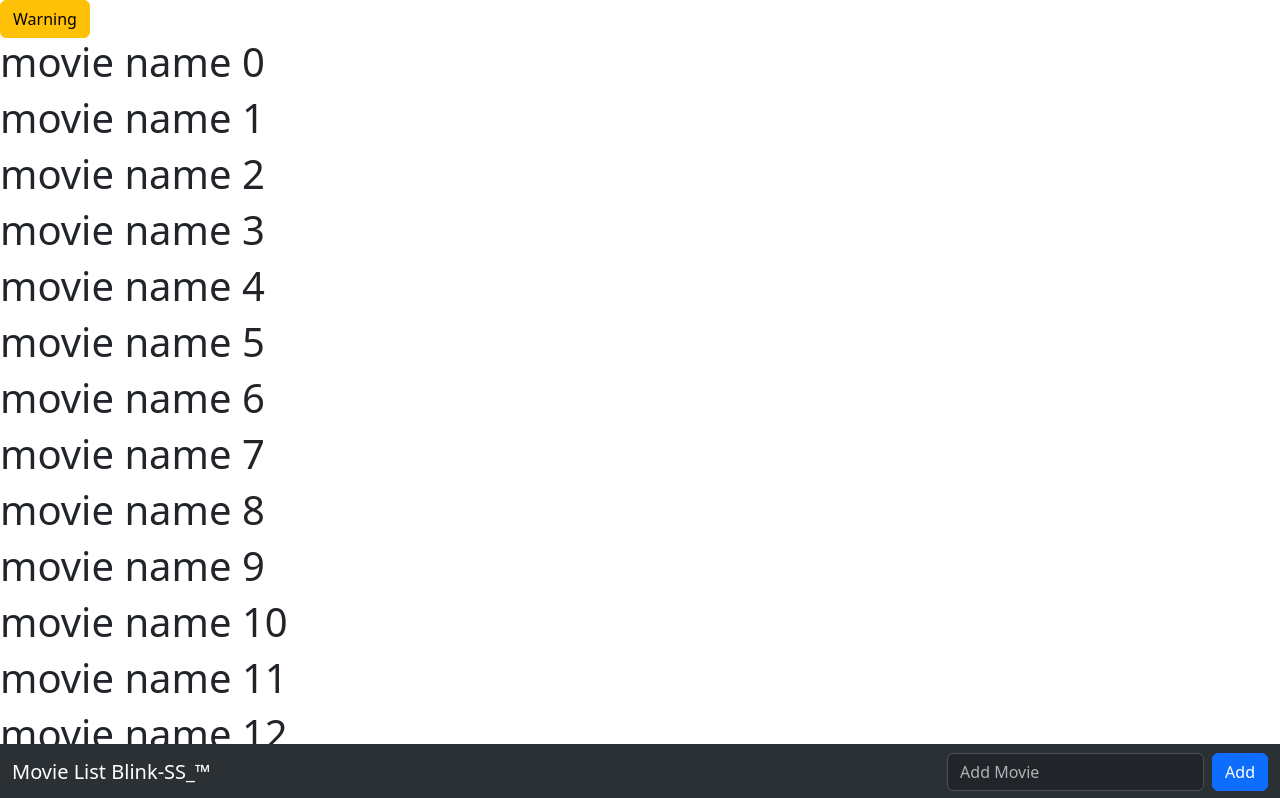
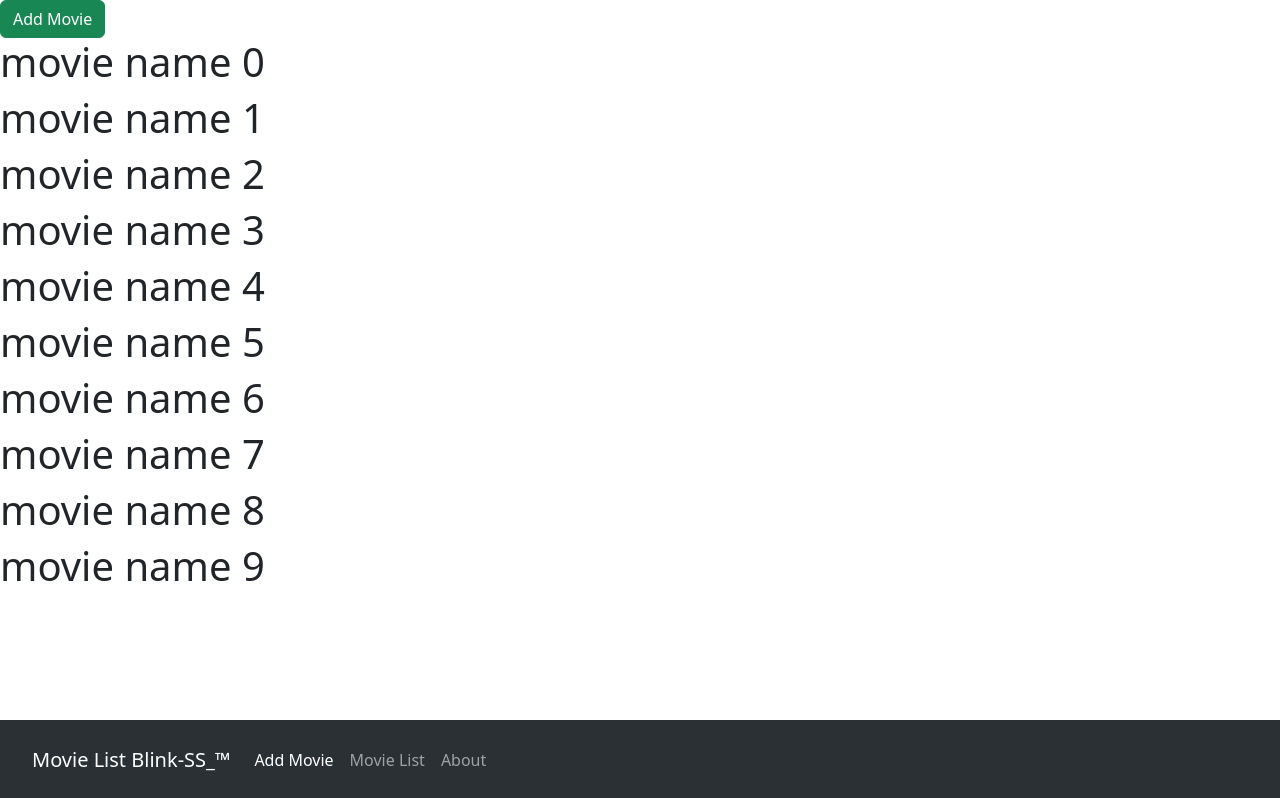
Before and after one commit to Nabid-Kaisar/movie-list, a Vue app: page /add in a window 1280 px wide. Before the commit this address had no page. Shown: the top 798 px of the page. Built offline with nearby package versions, Linux system fonts and the light colour scheme.

Commit message:
Fixed bottom bar styling issue fixed

```diff
--- a/src/App.vue
+++ b/src/App.vue
@@ -2,9 +2,9 @@
 import TopBar from '@/components/TopBar.vue'
 import BottomBar from '@/components/BottomBar.vue'
 import MovieList from '@/components/MovieList.vue'
-import { initiateFirebase } from '@/components/FirebaseInitiator.ts'
+// import { initiateFirebase } from '@/Firebase/FirebaseInitiator.ts'
 //
-const app = initiateFirebase()
+// const app = initiateFirebase()
 // const db = getFirestore(app)
 </script>
 
--- a/src/components/FirebaseInitiator.ts
+++ b/src/Firebase/FirebaseInitiator.ts
@@ -2,11 +2,9 @@
 import { initializeApp } from 'firebase/app'
 import { getFirestore } from 'firebase/firestore'
 import { collection, doc, setDoc, getDoc } from 'firebase/firestore'
-import { firebaseConfig } from '@/credentials/Firebase'
+import { firebaseConfig } from '@/credentials/Firebase.ts'
 
 export const initiateFirebase = async () => {
-  const firebaseConfig = firebaseConfig
-
   // Initialize Firebase
   const app = initializeApp(firebaseConfig)
   const db = getFirestore(app)
--- a/src/components/BottomBar.vue
+++ b/src/components/BottomBar.vue
@@ -1,8 +1,7 @@
 <script setup></script>
 
 <template>
-  <div class="sticky-bottom">
-    <nav class="navbar navbar-expand-lg bg-body-tertiary" data-bs-theme="dark">
+  <nav class="fixed-bottom navbar navbar-expand-lg bg-body-tertiary" data-bs-theme="dark">
     <div class="container-fluid">
       <a class="navbar-brand" href="#">Movie List Blink-SS_™</a>
       <button
@@ -17,18 +16,29 @@
         <span class="navbar-toggler-icon"></span>
       </button>
       <div class="collapse navbar-collapse" id="navbarSupportedContent">
-          <ul class="navbar-nav me-auto mb-2 mb-lg-0"></ul>
-          <div class="d-flex">
-            <input
-              class="form-control me-2"
-              type="search"
-              placeholder="Add Movie"
-              aria-label="add movie"
-            />
-            <button class="btn btn-primary">Add</button>
-          </div>
+        <ul class="navbar-nav">
+          <li class="nav-item">
+            <a class="nav-link active" aria-current="page" href="#">Add Movie</a>
+          </li>
+          <li class="nav-item">
+            <a class="nav-link" href="#">Movie List</a>
+          </li>
+          <li class="nav-item">
+            <a class="nav-link" href="#">About</a>
+          </li>
+        </ul>
       </div>
     </div>
   </nav>
-  </div>
 </template>
+
+<style scoped>
+.fixed-bottom {
+  padding: 20px;
+  text-align: left;
+  position: fixed;
+  left: 0;
+  bottom: 0;
+  width: 100%;
+}
+</style>
--- a/src/components/MovieAdd.vue
+++ b/src/components/MovieAdd.vue
@@ -1,4 +1,3 @@
 <template>
-  <button type="button" class="btn btn-warning">Warning</button>
-
+  <button type="button" class="btn btn-success">Add Movie</button>
 </template>
--- a/src/components/MovieList.vue
+++ b/src/components/MovieList.vue
@@ -1,3 +1,3 @@
 <template>
-  <h1 :key="item" v-for="item in Array.from(Array(100).keys())">movie name {{ item }}</h1>
+  <h1 :key="item" v-for="item in Array.from(Array(10).keys())">movie name {{ item }}</h1>
 </template>
--- a/src/router/index.ts
+++ b/src/router/index.ts
@@ -1,5 +1,6 @@
 import { createRouter, createWebHistory } from 'vue-router'
-import App from "@/App.vue";
+import App from '@/App.vue'
+import MovieAdd from '@/components/MovieAdd.vue'
 
 const router = createRouter({
   history: createWebHistory(import.meta.env.BASE_URL),
@@ -9,6 +10,11 @@ const router = createRouter({
       name: 'home',
       component: App
     },
+    {
+      path: '/add',
+      name: 'add',
+      component: MovieAdd
+    }
   ]
 })
 
```
Lines whose indentation alone changed are shown as unchanged.
